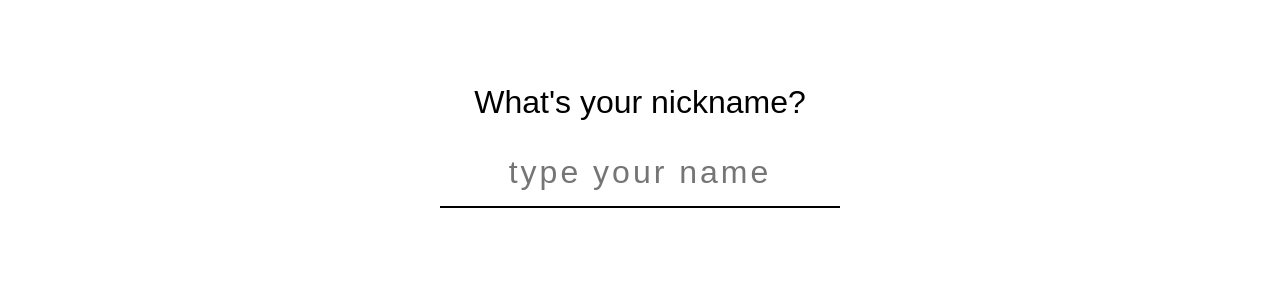
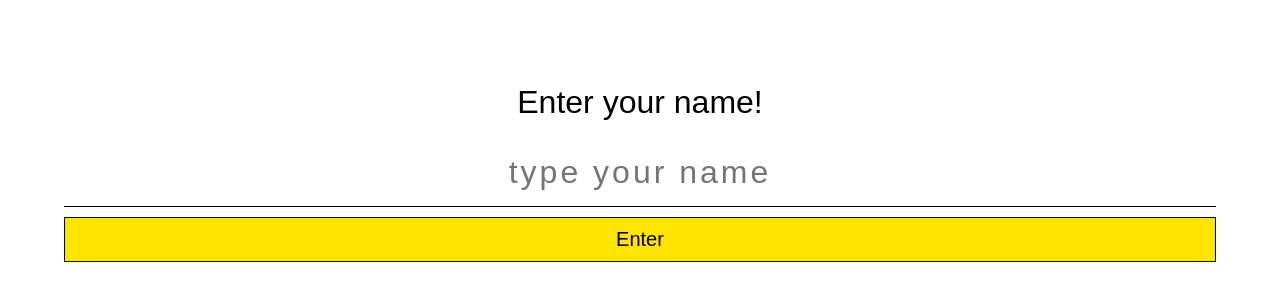
Before and after one commit to shekhar6205/chat-p2, a website: page public/index.html in a window 1280 px wide. Shown: the part 248-548 px from the top of the page. Drawn offline with nearby package versions, Linux system fonts and the light colour scheme; no server answers.

Commit message:
changed layout

```diff
--- a/public/index.html
+++ b/public/index.html
@@ -2,7 +2,8 @@
 <html lang="en">
 <head>
   <meta charset="UTF-8">
-  <title>Merai Chat</title>
+  <meta name="viewport" content="user-scalable=no, minimum-scale=1.0, maximum-scale=1.0, width=device-width, initial-scale=1.0" />
+  <title>Meraki Chat</title>
   <link rel="stylesheet" href="style.css">
 </head>
 <body>
@@ -12,11 +13,12 @@
         <ul class="messages"></ul>
       </div>
       <input class="inputMessage" placeholder="Type here..."/>
+      <input type="button" class="sendMessage" value="Enter" onClick="sendMessage();socket.emit('stop typing');typing = false;">
     </li>
     <li class="login page">
       <div class="form">
-        <h3 class="title">What's your nickname?</h3>
-        <input class="usernameInput" type="text" maxlength="14" placeholder="type your name" />
+        <h3 class="title">Enter your name!</h3>
+        <input class="usernameInput" type="text" maxlength="14" placeholder="type your name" /><input type="button" class="createNickname" value="Enter" onClick="setUsername();">
       </div>
     </li>
   </ul>
--- a/public/style.css
+++ b/public/style.css
@@ -51,17 +51,18 @@ ul {
 
   text-align: center;
   top: 50%;
-  width: 100%;
+  width: 90%;
+  left:5%;
 }
 
 .login.page .form .usernameInput {
   background-color: transparent;
   border: none;
-  border-bottom: 2px solid #000;
+  border-bottom: 1px solid #000;
   outline: none;
   padding-bottom: 15px;
   text-align: center;
-  width: 400px;
+  width: 100%;
 }
 
 .login.page .title {
@@ -77,7 +78,18 @@ ul {
   color: #000;
   font-weight: 100;
 }
-
+.createNickname{
+	background:#ffe400;
+	width:100%;
+	border:none;
+	text-align:center;
+	font-size:20px;
+	color:#000;
+	padding:10px;
+	margin:10px 0 0 0;
+	border:#000 solid 1px;
+	cursor:pointer;
+}
 /* Chat page */
 
 .chat.page {
@@ -138,7 +150,19 @@ ul {
   padding-left: 10px;
   position: absolute;
   right: 0;
-  width: 100%;
+  width: 70%;
+}
+.sendMessage{
+	background:#ffe400;
+	width:30%;
+	border:none;
+	text-align:center;
+	font-size:20px;
+	color:#000;
+	padding:10px;
+	margin:10px 0 0 0;
+	border:#000 solid 1px;
+	cursor:pointer;
 }
 .messages li{
 	padding:10px;
```
